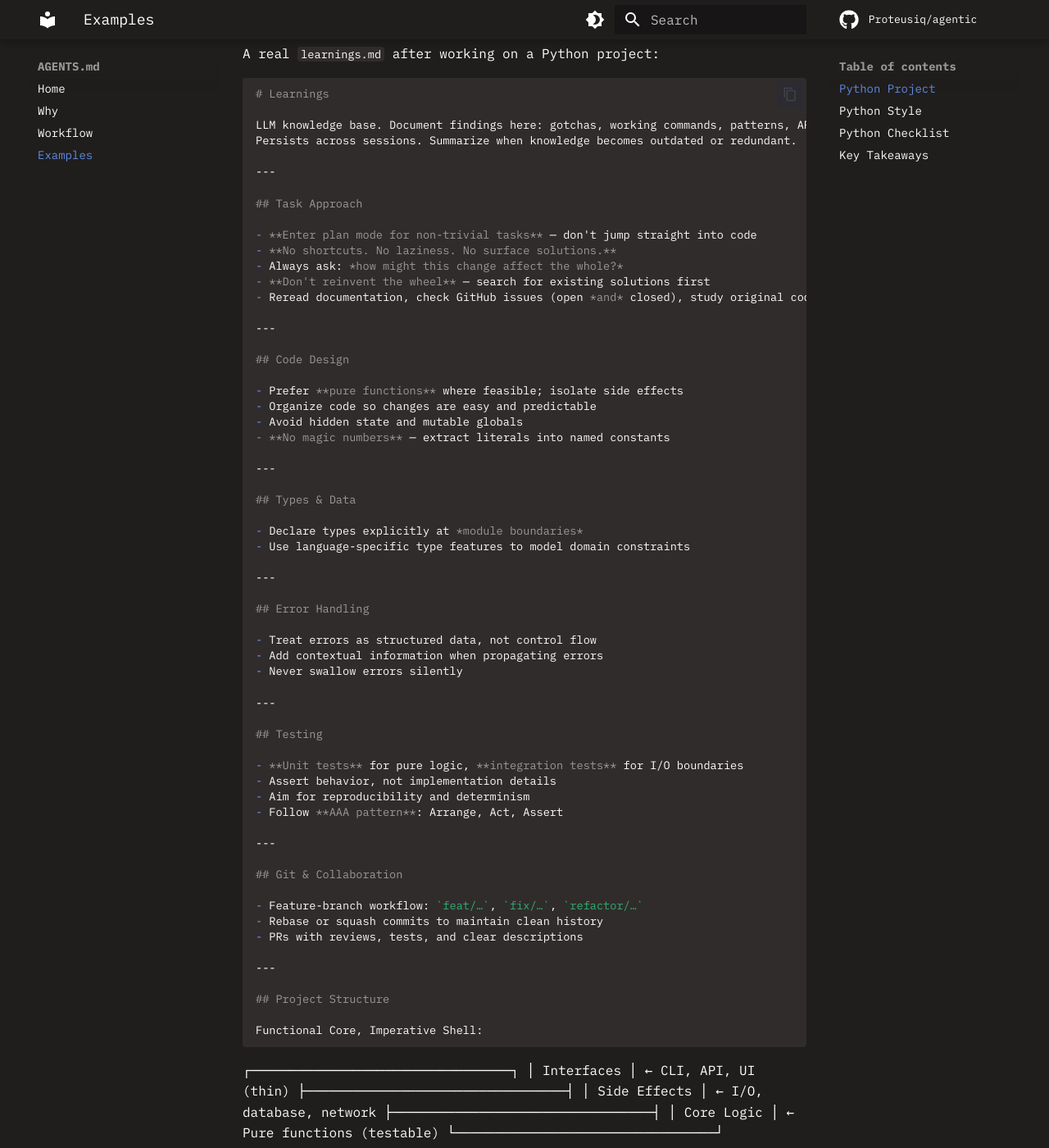
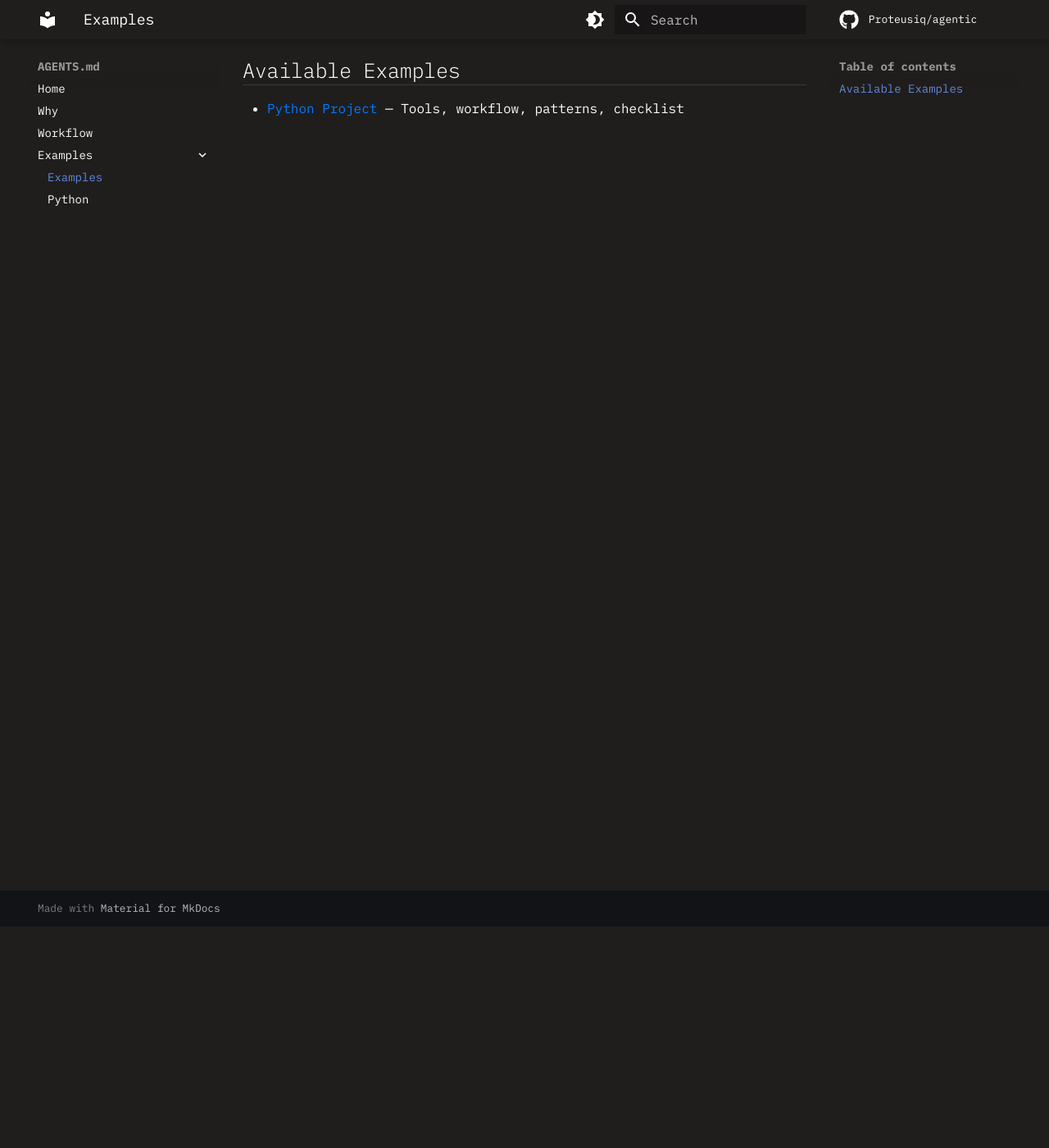
Before and after one commit to Proteusiq/agentic, an MkDocs documentation site: the page built from docs/examples/index.md, in a window 1280 px wide and 1400 px high, scrolled down 270 px. Shown: the whole window at 82% size. Built offline with MkDocs 1.6.1 and Material for MkDocs 9.7.7, drawn with Linux system fonts in a browser that asks for light colours; comment, search, counter and statistics services are not loaded; some of the changed text lies outside the part shown.

Commit message:
docs: restructure examples as examples/python.md

````diff
--- /dev/null
+++ b/docs/examples/index.md
@@ -0,0 +1,11 @@
+# Examples
+
+What `learnings.md` looks like in practice.
+
+The LLM builds this over time. Each session adds discoveries. Knowledge persists.
+
+---
+
+## Available Examples
+
+- [Python Project](python.md) — Tools, workflow, patterns, checklist
--- a/docs/examples.md
+++ b/docs/examples/python.md
@@ -1,18 +1,6 @@
-# Examples
+# Python learnings.md
 
-What `learnings.md` looks like in practice.
-
----
-
-## Python Project
-
-A real `learnings.md` after working on a Python project:
-
-```markdown
-# Learnings
-
-LLM knowledge base. Document findings here: gotchas, working commands, patterns, API quirks.
-Persists across sessions. Summarize when knowledge becomes outdated or redundant.
+Example `learnings.md` for a Python project.
 
 ---
 
@@ -82,6 +70,7 @@ Functional Core, Imperative Shell:
 ```
 
 Layout:
+
 ```
 src/
   core/       # Pure business logic (no I/O)
@@ -94,13 +83,14 @@ tests/
 ```
 
 Why this works:
+
 - Core logic is **pure** → easy to test, no mocks needed
 - Side effects are **isolated** → easy to swap implementations
 - Interfaces are **thin** → easy to add new entry points
 
 ---
 
-## Python Tools
+## Tools
 
 | Tool | Purpose | Install |
 |------|---------|---------|
@@ -111,7 +101,7 @@ Why this works:
 
 ---
 
-## Python Workflow
+## Workflow
 
 ```bash
 uv init myproject && cd myproject
@@ -127,6 +117,7 @@ uvx ty check .
 ```
 
 Before commit:
+
 ```bash
 uv run ruff format .
 uv run ruff check --fix .
@@ -136,7 +127,7 @@ uv run pytest
 
 ---
 
-## Python Style
+## Style
 
 ```python
 async def fetch_users(user_ids: list[int]) -> list[User]:
@@ -153,7 +144,7 @@ async def fetch_users(user_ids: list[int]) -> list[User]:
 
 ---
 
-## Python Checklist
+## Checklist
 
 - [ ] **Tools**: Using `uv`, `ruff`, `ty`, `pytest`
 - [ ] **Types**: All functions have type annotations
@@ -164,17 +155,3 @@ async def fetch_users(user_ids: list[int]) -> list[User]:
 - [ ] **Errors**: Returning structured errors, not exceptions for control flow
 - [ ] **Imports**: Absolute imports, no circular dependencies
 - [ ] **Config**: Environment variables, not hardcoded values
-```
-
----
-
-## Key Takeaways
-
-This `learnings.md` contains:
-
-1. **Principles** — Task approach, code design, error handling
-2. **Project-specific patterns** — Structure, layout, architecture
-3. **Tool knowledge** — Commands that work, workflows
-4. **Checklists** — Quick verification before commit
-
-The LLM builds this over time. Each session adds discoveries. Knowledge persists.
--- a/mkdocs.yml
+++ b/mkdocs.yml
@@ -36,7 +36,9 @@ nav:
   - Home: index.md
   - Why: why.md
   - Workflow: workflow.md
-  - Examples: examples.md
+  - Examples:
+    - examples/index.md
+    - Python: examples/python.md
 
 markdown_extensions:
   - admonition
````
